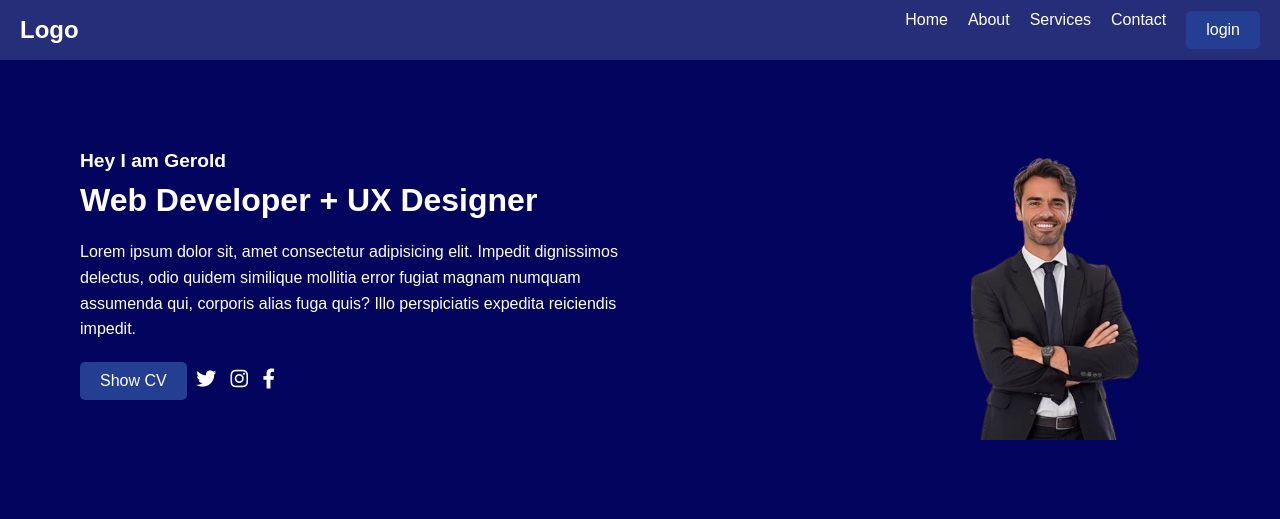
After one commit to S28S12Mohanty/Wooble_Repository, a PHP site: page /Portfolio_2/index.html in a window 1280 px wide. The commit adds this page. Shown: the top 519 px of the page. Run offline with PHP 8.4, Linux system fonts and the light colour scheme.

Commit message:
Add  9-th Commit

```diff
--- a/Cookie_Policy/index.php
+++ b/Cookie_Policy/index.php
@@ -4,7 +4,7 @@
   <head>
     <meta charset="UTF-8" />
     <meta name="viewport" content="width=device-width, initial-scale=1.0" />
-    <link rel="stylesheet" href="../style.css" />
+    <link rel="stylesheet" href="style.css" />
 
     <!-- Tailwind_Css Index.php -->
 
--- /dev/null
+++ b/Portfolio_2/index.html
@@ -0,0 +1,99 @@
+<!DOCTYPE html>
+<html lang="en">
+  <head>
+    <meta charset="UTF-8" />
+    <meta name="viewport" content="width=device-width, initial-scale=1.0" />
+
+    <title>Portfolio</title>
+    <link rel="stylesheet" href="style.css" />
+    <link
+      rel="stylesheet"
+      href="https://cdnjs.cloudflare.com/ajax/libs/font-awesome/6.0.0/css/all.min.css"
+    />
+  </head>
+  <body>
+    <nav class="navbar">
+      <div class="navigation_bar">
+        <a href="#">Logo</a>
+      </div>
+
+
+      <ul class="navbar-nav">
+        <li><a href="#home">Home</a></li>
+        <li><a href="#about">About</a></li>
+        <li><a href="#services">Services</a></li>
+        <li><a href="#contact">Contact</a></li>
+       <li> <button>login</button></li>
+      </ul>
+      <!-- <button class="btn">login</button> -->
+
+      <div class="hamburger">
+        <i class="fas fa-bars"></i>
+      </div>
+    </nav>
+
+    <!-- Section Home -->
+    <section class="home_section" id="home">
+      <div class="home_content">
+        <h3>Hey I am Gerold</h3>
+        <h1>Web Developer + UX Designer</h1>
+        <p>
+          Lorem ipsum dolor sit, amet consectetur adipisicing elit. Impedit
+          dignissimos delectus, odio quidem similique mollitia error fugiat
+          magnam numquam assumenda qui, corporis alias fuga quis? Illo
+          perspiciatis expedita reiciendis impedit.
+        </p>
+        <button type="button" class="button">Show CV</button>
+
+       <a href="#"><i class="fab fa-twitter"></i></a>
+  <a href="#"><i class="fab fa-instagram"></i></a>
+  <a href="#"><i class="fab fa-facebook-f"></i></a>
+      </div>
+      <div class="home_img">
+        <img src="person2.png" alt="Img not found" />
+      </div>
+    </section>
+
+
+
+
+
+
+
+
+
+
+
+
+
+
+
+
+
+
+
+
+
+
+
+
+
+    <!-- hamburger active -->
+    <script>
+      document.addEventListener("DOMContentLoaded", function () {
+        const hamburger = document.querySelector(".hamburger");
+        const navbarNav = document.querySelector(".navbar-nav");
+
+        if (hamburger && navbarNav) {
+          hamburger.addEventListener("click", function () {
+            navbarNav.classList.toggle("active");
+
+            hamburger.classList.toggle("active");
+          });
+        } else {
+          console.error("Hamburger or navbar-nav element not found!");
+        }
+      });
+    </script>
+  </body>
+</html>
--- /dev/null
+++ b/Portfolio_2/style.css
@@ -0,0 +1,258 @@
+/* Basic Reset */
+* {
+  margin: 0;
+  padding: 0;
+  box-sizing: border-box;
+}
+
+body {
+  font-family: sans-serif;
+  background-color: #03045e;
+  color: #fff;
+}
+
+.navbar {
+  display: flex;
+  justify-content: space-between;
+  align-items: center;
+  background-color: #262d79;
+  color: white;
+  padding: 10px 20px;
+  height: 60px;
+}
+
+.navigation_bar a {
+  color: white;
+  text-decoration: none;
+  font-size: 1.5em;
+  font-weight: bold;
+}
+.navbar-nav {
+  list-style: none;
+  display: flex;
+  margin: 0;
+  padding: 0;
+  gap: 20px;
+  transition: all 0.3s ease-in-out;
+}
+
+.navbar-nav li a {
+  color: white;
+  text-decoration: none;
+  padding: 5px 0;
+  transition: color 0.3s ease;
+}
+
+.navbar-nav li a:hover {
+  color: #8c8787;
+}
+
+.hamburger {
+  display: none;
+  cursor: pointer;
+  /* font-size: 1.5em; */
+}
+.home_section {
+  display: flex;
+  flex-direction: column;
+  align-items: center;
+  text-align: center;
+  padding: 60px 20px;
+}
+
+.home_content {
+  max-width: 600px;
+  /* width: 50%; */
+}
+
+.home_content h3 {
+  font-size: 1.4rem;
+  font-weight: 600;
+  margin-bottom: 10px;
+}
+
+.home_content h1 {
+  font-size: 2.5rem;
+  font-weight: bold;
+  margin-bottom: 20px;
+}
+
+.home_content p {
+    font-size: 1rem;
+  line-height: 1.6;
+  text-align: left;
+  margin: 20px 0;
+}
+
+
+
+.home_img img {
+  max-width: 250px;
+  height: auto;
+}
+button {
+  background-color: #243e92;
+  color: white;
+  border: none;
+  padding: 10px 20px;
+  font-size: 1rem;
+  cursor: pointer;
+  border-radius: 5px;
+  transition: background-color 0.3s ease;
+}
+button:hover {
+  /* background-color: #1e2a6d; */
+  opacity: 0.8;
+}
+.home_content a {
+  color: white;           /* Default color */
+  font-size: 20px;
+  margin: 0 5px;
+  transition: color 0.3s;
+}
+
+.home_content a:hover {
+  color: #1da1f2;         /* Twitter blue or any color you want */
+}
+
+
+
+
+
+
+
+
+
+
+
+
+
+
+
+
+
+@media (max-width: 668px) {
+  .navbar {
+    flex-direction: row;
+    justify-content: space-between;
+    align-items: center;
+  }
+  .hamburger {
+    display: block;
+  }
+  .navbar-nav {
+    display: none;
+    position: absolute;
+    top: 60px;
+    left: 0;
+    width: 100%;
+    background-color: #262d79;
+    flex-direction: column;
+    align-items: center;
+    padding: 20px 0;
+    box-shadow: 0 5px 5px rgba(0, 0, 0, 0.2);
+    z-index: 9;
+    opacity: 0;
+    visibility: hidden;
+    transform: translateY(-10px);
+    transition: opacity 0.3s ease-in-out, visibility 0.3s ease-in-out,
+      transform 0.3s ease-in-out;
+  }
+  .navbar-nav.active {
+    display: flex;
+
+    opacity: 1;
+    visibility: visible;
+    transform: translateY(0);
+  }
+  .navbar-nav li {
+    width: 100%;
+    text-align: center;
+    margin-bottom: 10px;
+  }
+  .navbar-nav li:last-child {
+    margin-bottom: 0;
+  }
+  .navbar-nav li a {
+    padding: 10px 0;
+    border-bottom: 1px solid rgba(255, 255, 255, 0.1);
+  }
+  .navbar-nav li:last-child a {
+    border-bottom: none;
+  }
+}
+.home_section {
+  flex-direction: flex;
+  padding: 40px 15px;
+  min-height: auto;
+  text-align: center;
+}
+
+.home_content {
+  padding-right: 0;
+  margin-bottom: 30px;
+  max-width: 100%;
+}
+
+.home_content h3 {
+  font-size: 1.2em;
+}
+
+.home_content h1 {
+  font-size: 2em;
+}
+
+
+
+
+
+
+
+@media (min-width: 669px) {
+  .navbar-nav {
+    display: flex !important;
+    position: static;
+    top: auto;
+    left: auto;
+    width: auto;
+    background-color: transparent;
+    padding: 0;
+    box-shadow: none;
+    opacity: 1;
+    visibility: visible;
+    transform: translateY(0);
+  }
+
+  .hamburger {
+    display: none;
+  }
+  .home_section {
+    flex-direction: row;
+    justify-content: space-between;
+    text-align: left;
+    padding: 80px;
+  }
+
+  .home_content {
+    flex: 1;
+    padding-right: 40px;
+  }
+  .home_content p{
+    width: 100%;
+    text-align: left;
+    max-width: 100%;
+  margin: 20px 0;
+  }
+
+  .home_img {
+    flex: 1;
+    margin-top: 0;
+    display: flex;
+    justify-content: flex-end;
+    align-items: center;
+  }
+
+  .home_img img {
+    max-width: 300px;
+  }
+}
```
Also changed, not shown: Portfolio_2/person2.png (added).
